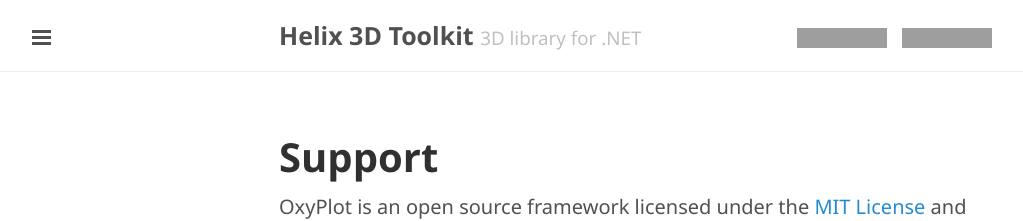
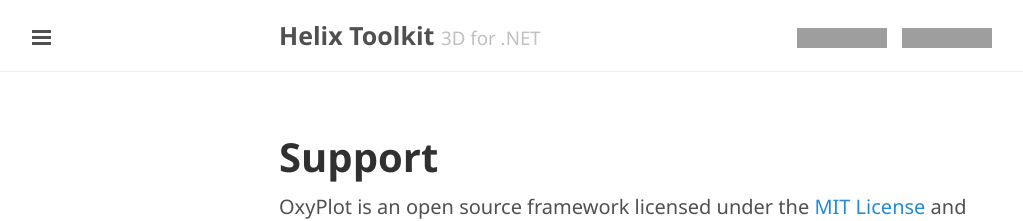
Before and after one commit to helix-toolkit/helix-toolkit.github.io, a Jekyll site: the page built from support.md, in a window 1280 px wide. Shown: the top 221 px of the page, without its empty margins (1-1024 px from the left). Built offline with Jekyll 4.4.1, drawn with Linux system fonts in a browser that asks for light colours; grey boxes are pictures that could not be loaded.

Commit message:
Update config and sidebar

```diff
--- a/_config.yml
+++ b/_config.yml
@@ -10,8 +10,8 @@
 permalink: '/announcements/:title'
 
 # Setup
-title: Helix 3D Toolkit
-tagline: '3D library for .NET'
+title: Helix Toolkit
+tagline: '3D for .NET'
 description: 'A 3D library for .NET'
 url: http://helix-toolkit.github.io/
 
@@ -24,7 +24,7 @@
 
 # Custom vars
 version: 2014.1
-forum: http://discussion.oxyplot.org
+build: https://ci.appveyor.com/project/objorke/helix-toolkit
 nuget: http://www.nuget.org/packages?q=HelixToolkit
 twitter: http://twitter.com/search?q=helix+toolkit
 so : http://stackoverflow.com/search?q=helix+toolkit
--- a/_includes/sidebar.html
+++ b/_includes/sidebar.html
@@ -13,12 +13,12 @@
     <a class="sidebar-nav-item" href="/announcements">Announcements</a>
     <a class="sidebar-nav-item" href="/documentation">Documentation</a>
     <a class="sidebar-nav-item" href="/support">Support</a>
-    <!--<a class="sidebar-nav-item" href="{{ site.github.repo }}/releases">Releases</a>-->
+    <a class="sidebar-nav-item" href="/showcase">Showcases</a>
+    <a class="sidebar-nav-item" href="{{ site.build }}">Builds</a>
     <a class="sidebar-nav-item" href="{{ site.nuget }}">NuGet packages</a>
     <a class="sidebar-nav-item" href="{{ site.examples }}">Examples</a>
     <a class="sidebar-nav-item" href="{{ site.github.repo }}">Source code</a>
     <a class="sidebar-nav-item" href="{{ site.github.repo }}/issues">Issues</a>
-    <a class="sidebar-nav-item" href="{{ site.forum }}">Discussion forum</a>
     <span class="sidebar-nav-item">Current version: {{ site.version }}</span>
   </nav>
 
```
